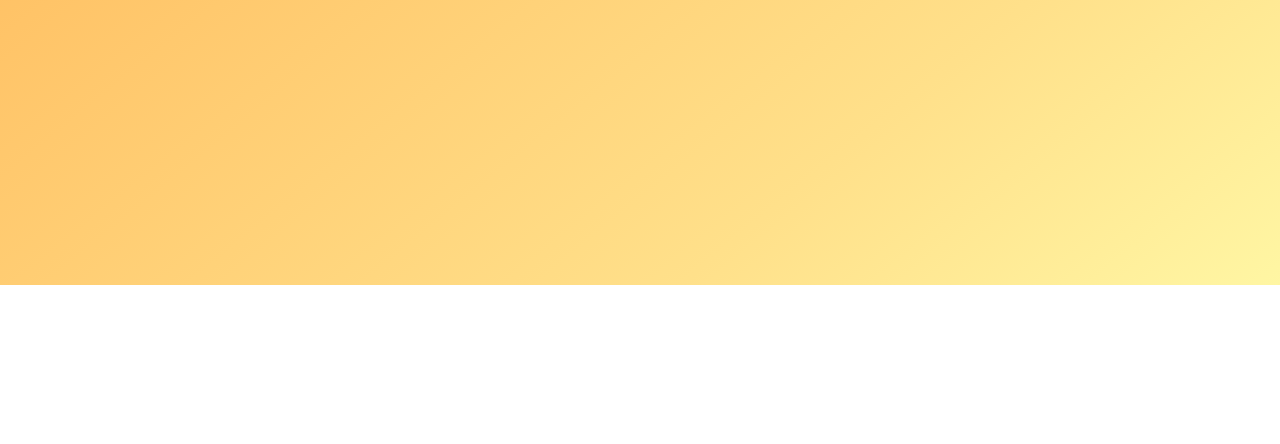
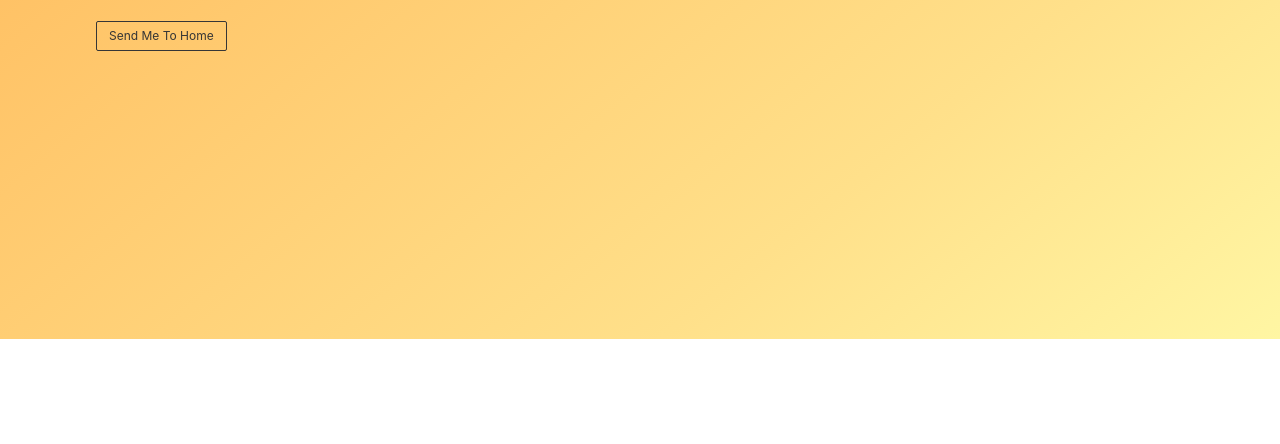
Before and after one commit to myprojectsfile/bulma, a website: page index.html in a window 1280 px wide. Shown: the part 356-800 px from the top of the page. Drawn offline with nearby package versions, Linux system fonts and the light colour scheme.

Commit message:
add button

```diff
--- a/index.html
+++ b/index.html
@@ -17,6 +17,11 @@
           <h2 class="subtitle">
             Primary bold subtitle
           </h2>
+          <div class="container">
+            <button class="button is-dark is-outlined is-small">
+              Send Me To Home
+            </button>
+          </div>
         </div>
       </div>
     </section>
```
